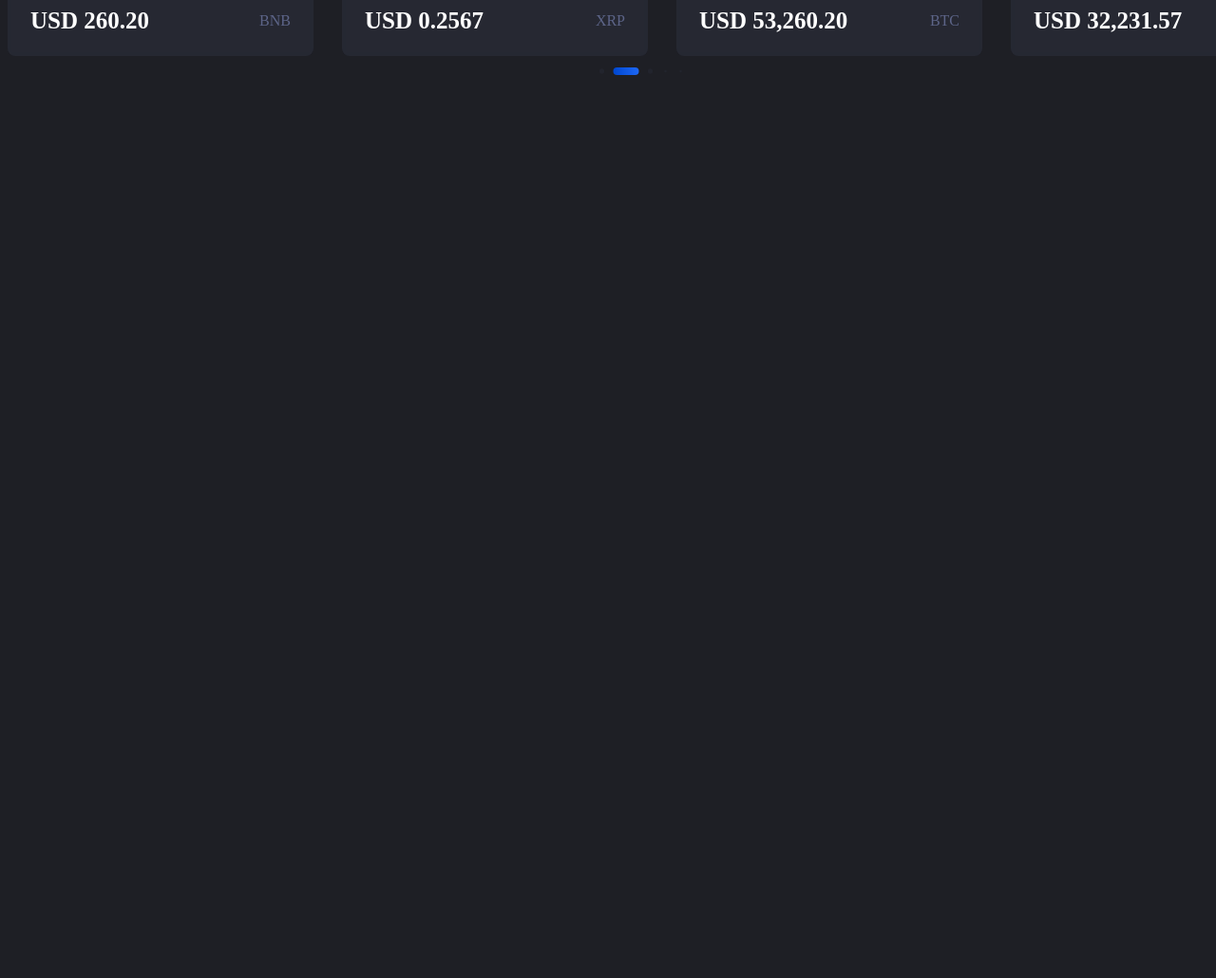
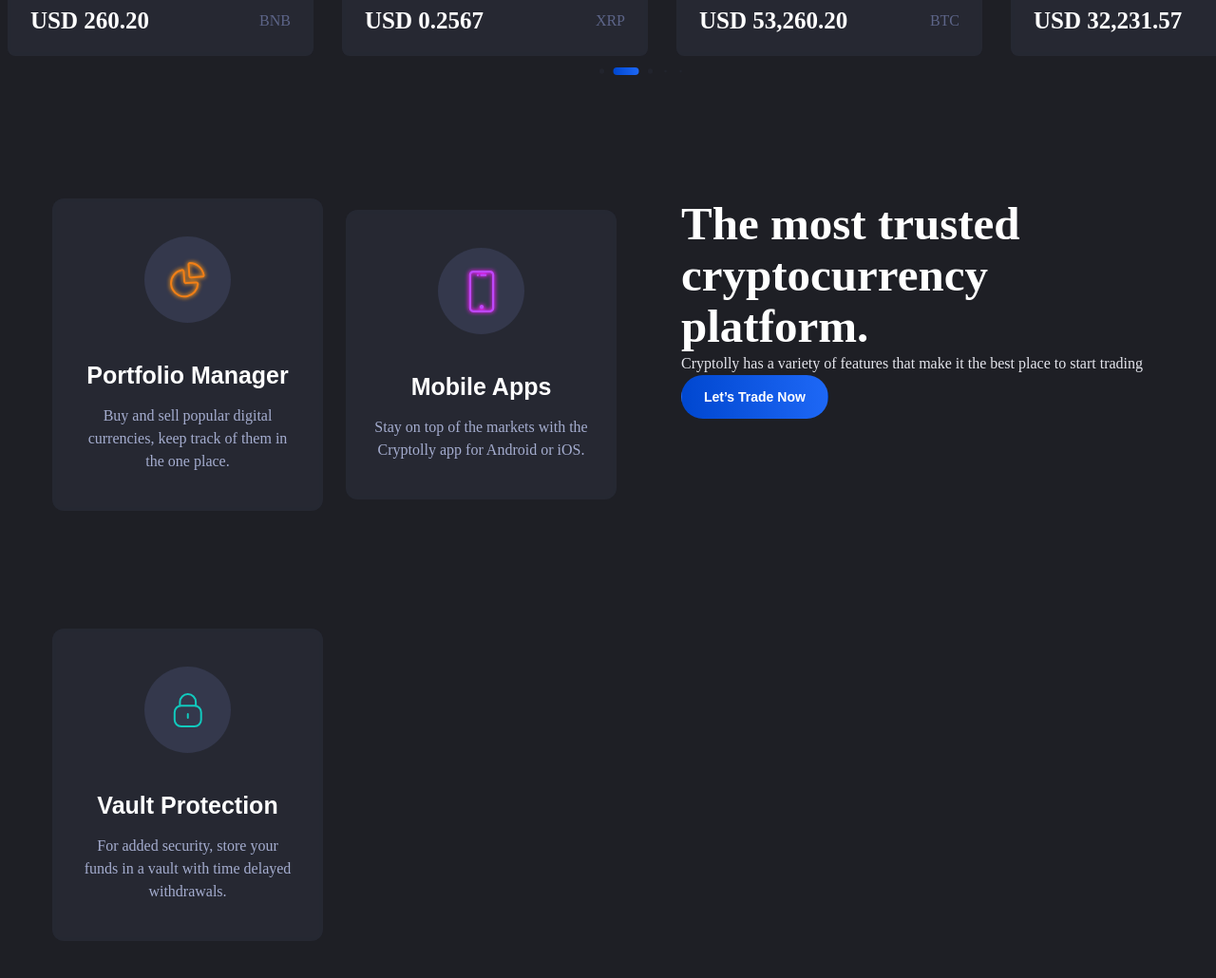
Before and after one commit to AntonBoh/cryptolly, a website: page build/index.html in a window 1280 px wide. Shown: the part 786-1816 px from the top of the page at 95% size. Before the commit the page ends 995 px from the top, so only its background shows below. Drawn offline with Linux system fonts and the light colour scheme; a web font is replaced by a local one.

Commit message:
Add files via upload

```diff
--- a/build/css/style.css
+++ b/build/css/style.css
@@ -9,14 +9,6 @@
 *:after {
   -webkit-box-sizing: border-box;
   box-sizing: border-box;
-}
-
-aside,
-nav,
-footer,
-header,
-section {
-  display: block;
 }
 
 body {
@@ -247,7 +239,7 @@
 body {
   font-family: "Sofia Pro", sans-serif;
   background: #1e1f25;
-  overflow: hidden;
+  overflow-x: hidden;
 }
 
 body.locked {
@@ -292,6 +284,10 @@
 }
 
 .section__getstarted {
+  margin-bottom: 120px;
+}
+
+.section__features {
   margin-bottom: 120px;
 }
 
@@ -492,16 +488,6 @@
   max-width: 640px;
 }
 
-.getstarted__item::after {
-  content: "AAAAAAAAAAAAAAAAAAAAAAA";
-  position: absolute;
-  top: 0;
-  z-index: 99;
-  background: url(../img/DecorativeLine.svg);
-  width: 1000px;
-  height: auto;
-}
-
 .getstarted__title {
   font-size: 61px;
   margin-bottom: 24px;
@@ -621,6 +607,78 @@
 
 .crypto__slide-bottom .name {
   color: #5d6588;
+}
+
+.features__items {
+  display: grid;
+  grid-template-columns: 1fr 1fr;
+  gap: 68px;
+}
+
+.features__cards {
+  display: grid;
+  grid-template-columns: 1fr 1fr;
+  gap: 24px;
+  -webkit-box-align: center;
+      -ms-flex-align: center;
+          align-items: center;
+}
+
+.features__card {
+  width: 285px;
+  padding: 40px 28px;
+  background: rgba(47, 50, 65, 0.5);
+  -webkit-backdrop-filter: blur(2px);
+          backdrop-filter: blur(2px);
+  border-radius: 12px;
+  text-align: center;
+  display: -webkit-box;
+  display: -ms-flexbox;
+  display: flex;
+  -webkit-box-orient: vertical;
+  -webkit-box-direction: normal;
+      -ms-flex-direction: column;
+          flex-direction: column;
+  -webkit-box-pack: center;
+      -ms-flex-pack: center;
+          justify-content: center;
+  -webkit-box-align: center;
+      -ms-flex-align: center;
+          align-items: center;
+}
+
+.features__card:last-child {
+  margin-top: 100px;
+}
+
+.card__icon {
+  margin-bottom: 40px;
+  width: 91px;
+  height: 91px;
+  border-radius: 50%;
+  background: #34384c;
+  display: -webkit-box;
+  display: -ms-flexbox;
+  display: flex;
+  -webkit-box-align: center;
+      -ms-flex-align: center;
+          align-items: center;
+  -webkit-box-pack: center;
+      -ms-flex-pack: center;
+          justify-content: center;
+}
+
+.card__title {
+  margin-bottom: 16px;
+  font-weight: 700;
+  font-size: 25px;
+  line-height: 30px;
+  color: #fff;
+}
+
+.card__info {
+  color: #a5adcf;
+  text-align: center;
 }
 
 /**
--- a/build/index.html
+++ b/build/index.html
@@ -199,6 +199,55 @@
           <div class="swiper-pagination"></div>
         </div>
       </section>
+
+      <section class="section section__features">
+        <div class="container">
+          <div class="features__items">
+            <div class="features__cards">
+              <div class="features__card">
+                <div class="card__icon">
+                  <img src="./img/card-icons/card-1.svg" />
+                </div>
+                <h3 class="card__title">Portfolio Manager</h3>
+                <p class="text card__info">
+                  Buy and sell popular digital currencies, keep track of them in
+                  the one place.
+                </p>
+              </div>
+              <div class="features__card">
+                <div class="card__icon">
+                  <img src="./img/card-icons/card-2.svg" />
+                </div>
+                <h3 class="card__title">Mobile Apps</h3>
+                <p class="text card__info">
+                  Stay on top of the markets with the Cryptolly app for Android
+                  or iOS.
+                </p>
+              </div>
+              <div class="features__card">
+                <div class="card__icon">
+                  <img src="./img/card-icons/card-3.svg" />
+                </div>
+                <h3 class="card__title">Vault Protection</h3>
+                <p class="text card__info">
+                  For added security, store your funds in a vault with time
+                  delayed withdrawals.
+                </p>
+              </div>
+            </div>
+            <div class="features__info">
+              <h2 class="title features__title">
+                The most trusted cryptocurrency platform.
+              </h2>
+              <p class="text features__text">
+                Cryptolly has a variety of features that make it the best place
+                to start trading
+              </p>
+              <button class="button tradenow__btn">Let’s Trade Now</button>
+            </div>
+          </div>
+        </div>
+      </section>
     </main>
     <!-- Footer -->
 
```
Also changed, not shown: build/css/style.min.css, build/img/card-icons/card- 2.svg (added), build/img/card-icons/card- 3.svg (added), build/img/card-icons/card-1.svg (added), build/img/card-icons/card-2.svg (added), build/img/card-icons/card-3.svg (added).
